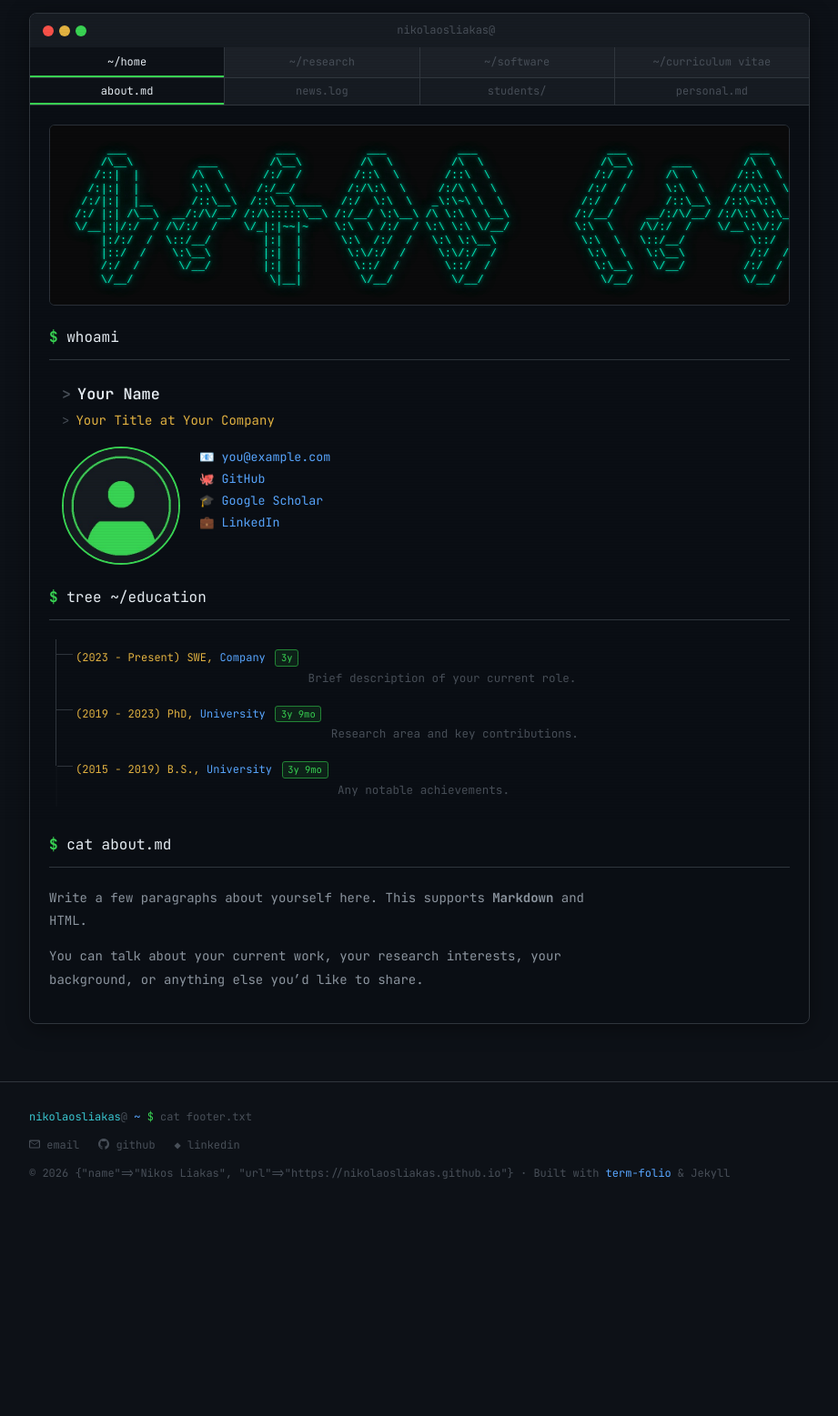
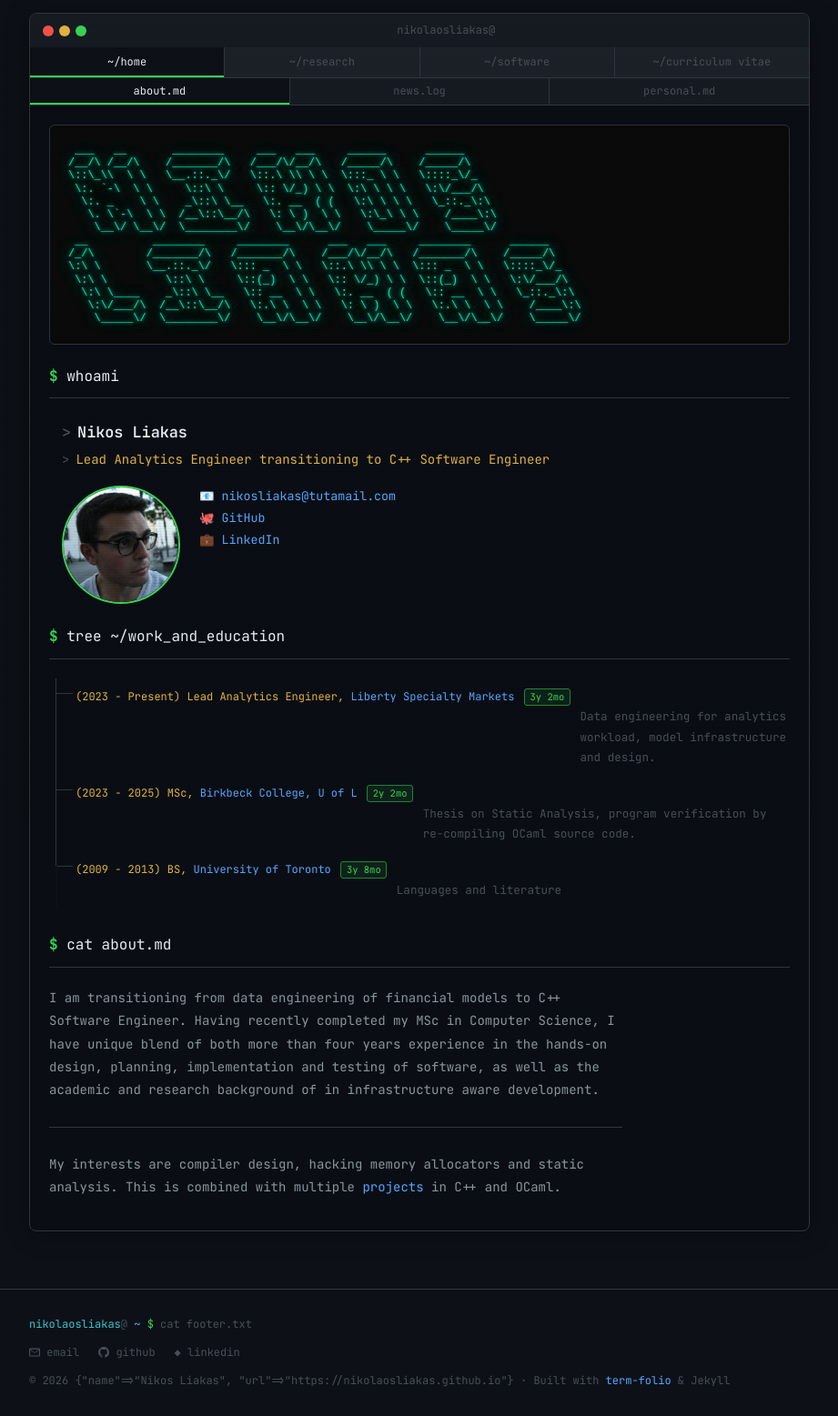
Before and after one commit to nikolaosliakas/nikolaosliakas.github.io, a Jekyll site: the page built from _pages/about.md, in a window 1280 px wide. Shown: the whole page at 91% size, without its empty margins (179-1100 px from the left). Built offline with Jekyll 4.4.1, drawn with Linux system fonts in a browser that asks for light colours; a style sheet for code colours, icons or effects is not loaded; before the commit the page ends 1328 px from its top, so only the background shows below that.

Commit message:
changes to about and personal information. Update of profile pic AKA avatar.

```diff
--- a/_data/pi.yml
+++ b/_data/pi.yml
@@ -1,11 +1,9 @@
-- name: Your Name
-  photo: avatar.jpg  # Place your photo in images/teampic/
-  info: Your Title at Your Company
-  email: you@example.com
-  github: https://github.com/yourusername
-  researchgate: https://www.researchgate.net/profile/Your-Name
-  scholar: https://scholar.google.com/citations?user=XXXXX
-  linkedin: https://linkedin.com/in/yourusername
+- name: Nikos Liakas
+  photo: profile.jpg  # Place your photo in images/teampic/
+  info: Lead Analytics Engineer transitioning to C++ Software Engineer
+  email: nikosliakas@tutamail.com
+  github: https://github.com/nikolaosliakas
+  linkedin: https://www.linkedin.com/in/nikos-liakas-931b74134/
   number_educ: 3
 
   # Education entries (numbered 1, 2, 3, ...)
@@ -14,20 +12,20 @@
   # - _detail = description shown in the tree
   # - _short = compact label (optional)
 
-  education1: (2023 - Present) Software Engineer, <a href="https://example.com">Company</a>
-  education1_start: 2023-06-01
-  education1_detail: "Brief description of your current role."
+  education1: (2023 - Present) Lead Analytics Engineer, <a href="https://www.libertyspecialtymarkets.com/">Liberty Specialty Markets</a>
+  education1_start: 2023-04
+  education1_detail: "Data engineering for analytics workload, model infrastructure and design."
 
-  education2: (2019 - 2023) PhD in Computer Science, <a href="https://example.edu">University</a>
-  education2_start: 2019-09-01
-  education2_end: 2023-06-01
-  education2_detail: "Research area and key contributions."
+  education2: (2019 - 2023) MSc (Dist) in Computer Science, <a href="https://www.bbk.ac.uk/">Birkbeck College, U of L</a>
+  education2_start: 2023-10
+  education2_end: 2025-12
+  education2_detail: "Thesis on Static Analysis, program verification by re-compiling OCaml source code."
 
-  education3: (2015 - 2019) B.S. Computer Science, <a href="https://example.edu">University</a>
-  education3_start: 2015-09-01
-  education3_end: 2019-06-01
-  education3_detail: "Any notable achievements."
+  education3: (2009 - 2013) BS(Hons) Art History, Italian and Bosnian, Croatia, Serbia, <a href="https://utoronto.ca">University of Toronto</a>
+  education3_start: 2009-09
+  education3_end: 2013-05
+  education3_detail: "Languages and literature"
 
-  education1short: (2023 - Present) SWE, <a href="https://example.com">Company</a>
-  education2short: (2019 - 2023) PhD, <a href="https://example.edu">University</a>
-  education3short: (2015 - 2019) B.S., <a href="https://example.edu">University</a>
+  education1short: (2023 - Present) Lead Analytics Engineer, <a href="https://www.libertyspecialtymarkets.com/">Liberty Specialty Markets</a>
+  education2short: (2023 - 2025) MSc, <a href="https://www.bbk.ac.uk/">Birkbeck College, U of L</a>
+  education3short: (2009 - 2013) BS, <a href="https://utoronto.ca">University of Toronto</a>
--- /dev/null
+++ b/_includes/mathjax.html
@@ -0,0 +1,4 @@
+<link rel="stylesheet" href="https://cdn.jsdelivr.net/npm/katex@0.16.9/dist/katex.min.css">
+<script defer src="https://cdn.jsdelivr.net/npm/katex@0.16.9/dist/katex.min.js"></script>
+<script defer src="https://cdn.jsdelivr.net/npm/katex@0.16.9/dist/contrib/auto-render.min.js"
+        onload="renderMathInElement(document.body);"></script>
--- a/_layouts/homelay.html
+++ b/_layouts/homelay.html
@@ -22,7 +22,7 @@ layout: default
   <div class="terminal-tab-bar terminal-subtab-bar" role="tablist" aria-label="Content sections">
     <button class="terminal-content-tab active" data-tab="about" role="tab" aria-selected="true" aria-controls="tab-about">about.md</button>
     <button class="terminal-content-tab" data-tab="news" role="tab" aria-selected="false" aria-controls="tab-news">news.log</button>
-    <button class="terminal-content-tab" data-tab="students" role="tab" aria-selected="false" aria-controls="tab-students">students/</button>
+    <!-- <button class="terminal-content-tab" data-tab="students" role="tab" aria-selected="false" aria-controls="tab-students">students/</button> -->
     <button class="terminal-content-tab" data-tab="personal" role="tab" aria-selected="false" aria-controls="tab-personal">personal.md</button>
   </div>
   <div class="terminal-body">
--- a/_pages/about.md
+++ b/_pages/about.md
@@ -1,22 +1,25 @@
 ---
 title: "About"
 layout: homelay
-description: "Your Name — Your title. Brief SEO description."
+description: "Nikos Liakas - Software Engineer"
 permalink: /
 ---
 
 <pre class="ascii-art glow-pulse" aria-hidden="true">
-      ___                       ___           ___           ___                    ___                   ___           ___           ___           ___
-     /\__\          ___        /\__\         /\  \         /\  \                  /\__\      ___        /\  \         /\__\         /\  \         /\  \
-    /::|  |        /\  \      /:/  /        /::\  \       /::\  \                /:/  /     /\  \      /::\  \       /:/  /        /::\  \       /::\  \
-   /:|:|  |        \:\  \    /:/__/        /:/\:\  \     /:/\ \  \              /:/  /      \:\  \    /:/\:\  \     /:/__/        /:/\:\  \     /:/\ \  \
-  /:/|:|  |__      /::\__\  /::\__\____   /:/  \:\  \   _\:\~\ \  \            /:/  /       /::\__\  /::\~\:\  \   /::\__\____   /::\~\:\  \   _\:\~\ \  \
- /:/ |:| /\__\  __/:/\/__/ /:/\:::::\__\ /:/__/ \:\__\ /\ \:\ \ \__\          /:/__/     __/:/\/__/ /:/\:\ \:\__\ /:/\:::::\__\ /:/\:\ \:\__\ /\ \:\ \ \__\
- \/__|:|/:/  / /\/:/  /    \/_|:|~~|~    \:\  \ /:/  / \:\ \:\ \/__/          \:\  \    /\/:/  /    \/__\:\/:/  / \/_|:|~~|~    \/__\:\/:/  / \:\ \:\ \/__/
-     |:/:/  /  \::/__/        |:|  |      \:\  /:/  /   \:\ \:\__\             \:\  \   \::/__/          \::/  /     |:|  |          \::/  /   \:\ \:\__\
-     |::/  /    \:\__\        |:|  |       \:\/:/  /     \:\/:/  /              \:\  \   \:\__\          /:/  /      |:|  |          /:/  /     \:\/:/  /
-     /:/  /      \/__/        |:|  |        \::/  /       \::/  /                \:\__\   \/__/         /:/  /       |:|  |         /:/  /       \::/  /
-     \/__/                     \|__|         \/__/         \/__/                  \/__/                 \/__/         \|__|         \/__/         \/__/
+ ___   __       ________     ___   ___     ______      ______
+/__/\ /__/\    /_______/\   /___/\/__/\   /_____/\    /_____/\
+\::\_\\  \ \   \__.::._\/   \::.\ \\ \ \  \:::_ \ \   \::::_\/_
+ \:. `-\  \ \     \::\ \     \:: \/_) \ \  \:\ \ \ \   \:\/___/\
+  \:. _    \ \    _\::\ \__   \:. __  ( (   \:\ \ \ \   \_::._\:\
+   \. \`-\  \ \  /__\::\__/\   \: \ )  \ \   \:\_\ \ \    /____\:\
+    \__\/ \__\/  \________\/    \__\/\__\/    \_____\/    \_____\/
+ __          ________     ________      ___   ___     ________      ______
+/_/\        /_______/\   /_______/\    /___/\/__/\   /_______/\    /_____/\
+\:\ \       \__.::._\/   \::: _  \ \   \::.\ \\ \ \  \::: _  \ \   \::::_\/_
+ \:\ \         \::\ \     \::(_)  \ \   \:: \/_) \ \  \::(_)  \ \   \:\/___/\
+  \:\ \____    _\::\ \__   \:: __  \ \   \:. __  ( (   \:: __  \ \   \_::._\:\
+   \:\/___/\  /__\::\__/\   \:.\ \  \ \   \: \ )  \ \   \:.\ \  \ \    /____\:\
+    \_____\/  \________\/    \__\/\__\/    \__\/\__\/    \__\/\__\/    \_____\/
 </pre>
 
 <!-- ═══════════ ABOUT TAB ═══════════ -->
@@ -37,7 +40,6 @@ permalink: /
 <div style="font-size: 0.95rem; line-height: 1.8;">
 <span style="color: var(--text-muted);">📧</span> <a href="mailto:{{ member.email }}">{{ member.email }}</a><br>
 <span style="color: var(--text-muted);">🐙</span> <a href="{{ member.github }}" target="_blank">GitHub</a><br>
-<span style="color: var(--text-muted);">🎓</span> <a href="{{ member.scholar }}" target="_blank">Google Scholar</a><br>
 <span style="color: var(--text-muted);">💼</span> <a href="{{ member.linkedin }}" target="_blank">LinkedIn</a>
 </div>
 </div>
@@ -45,7 +47,7 @@ permalink: /
 </div>
 
 <div class="section-prompt">
-<span class="dollar">$</span> <span class="cmd">tree ~/education</span>
+<span class="dollar">$</span> <span class="cmd">tree ~/work_and_education</span>
 </div>
 
 {% for member in site.data.pi %}
@@ -69,9 +71,11 @@ permalink: /
 
 <div class="about-text" style="color: var(--text-secondary); line-height: 1.8; max-width: 75ch;">
 
-Write a few paragraphs about yourself here. This supports **Markdown** and HTML.
+I am transitioning from data engineering of financial models to C++ Software Engineer. Having recently completed my MSc in Computer Science, I have unique blend of both more than four years experience in the hands-on design, planning, implementation and testing of software, as well as the academic and research background of in infrastructure aware development.
 
-You can talk about your current work, your research interests, your background, or anything else you'd like to share.
+___
+
+My interests are compiler design, hacking memory allocators and static analysis. This is combined with multiple [projects](https://nikolaosliakas.github.io/software/) in C++ and OCaml.
 
 </div>
 
@@ -107,7 +111,7 @@ You can talk about your current work, your research interests, your background,
 </div>
 
 <!-- ═══════════ STUDENTS TAB ═══════════ -->
-<div class="content-tab-panel" id="tab-students">
+<!-- <div class="content-tab-panel" id="tab-students">
 
 <div class="section-prompt">
 <span class="dollar">$</span> <span class="cmd">ls ~/supervised-students/</span>
@@ -124,7 +128,7 @@ You can talk about your current work, your research interests, your background,
 </div>
 </div>
 
-</div>
+</div> -->
 
 <!-- ═══════════ PERSONAL TAB ═══════════ -->
 <div class="content-tab-panel" id="tab-personal">
@@ -133,9 +137,25 @@ You can talk about your current work, your research interests, your background,
 <span class="dollar">$</span> <span class="cmd">cat ~/personal.md</span>
 </div>
 
-<div style="color: var(--text-secondary); line-height: 1.8; margin-bottom: 2rem;">
+<style>
+  .book-title strong {
+    color: #33fff8;
+  }
+</style>
 
-Write something personal here — hobbies, family, interests. This section is optional; remove the "personal" tab from `homelay.html` if you don't want it.
+<div class="book-title" style="color: var(--text-secondary); line-height: 1.8; margin-bottom: 2rem;">
+
+I like to read literature, history, poetry and philosophy when not pinning pointers to addresses. Running and climbing especially with friends. Baile funk, laouto, paixnidia etc etc.
+
+____
+
+Highlight reads, unsorted:
+
+- **The Information** by James Gleick
+- **2666** by Roberto Bolano
+- **By Grand Central Station I Sat Down and Wept** by Elizabeth Smart
+- **Event** by Slavoj Zizek
+- **The Autobiography of Red** by Anne Carson
 
 </div>
 
@@ -151,12 +171,12 @@ Write something personal here — hobbies, family, interests. This section is op
 
 <div class="tree stagger-children">
 <div class="tree-item">
-<span class="tree-date" data-start="2000-01" data-end="2018-09" style="min-width: 80px;">0 – 18</span>
-<span class="tree-label">🏠 <a href="https://en.wikipedia.org/wiki/Your_Hometown">Your Hometown</a>, Country</span>
+<span class="tree-date" data-start="1991-01" data-end="2013-06" style="min-width: 80px;">0 – 21</span>
+<span class="tree-label">🏠 <a href="https://en.wikipedia.org/wiki/Toronto">Toronto</a>, Canada</span>
 </div>
 <div class="tree-item">
-<span class="tree-date" data-start="2018-09" style="min-width: 80px;">18 – now</span>
-<span class="tree-label">🏙️ <a href="https://en.wikipedia.org/wiki/Your_City">Your City</a>, Country</span>
+<span class="tree-date" data-start="2016-06" style="min-width: 80px;">25 – now</span>
+<span class="tree-label">🏙️ <a href="https://en.wikipedia.org/wiki/London">London</a>, United Kingdom</span>
 </div>
 </div>
 
--- a/assets/js/terminal.js
+++ b/assets/js/terminal.js
@@ -166,14 +166,14 @@ document.addEventListener('DOMContentLoaded', function () {
     L.control.zoom({ position: 'bottomright' }).addTo(map);
 
     var places = [
-      { lat: 44.72, lon: 10.08, label: 'Noceto', age: '0–2', color: '#39d353' },
-      { lat: 44.74, lon: 10.28, label: 'Panocchia', age: '2–12', color: '#39d353' },
-      { lat: 44.93, lon: 10.37, label: 'Colorno', age: '12–22', color: '#39d353' },
-      { lat: 46.06, lon: 13.24, label: 'Udine', age: '22–24', color: '#39d353' },
-      { lat: 55.70, lon: 13.19, label: 'Lund', age: '24–25', color: '#58a6ff' },
-      { lat: 55.61, lon: 13.00, label: 'Malmö', age: '25–29', color: '#58a6ff' },
-      { lat: 55.73, lon: 9.11,  label: 'Billund', age: '29–31', color: '#f85149' },
-      { lat: 55.71, lon: 9.54,  label: 'Vejle', age: '31–now', color: '#f85149' }
+      { lat: 43.65, lon: -79.38, label: 'Toronto', age: '0–21', color: '#39d353' },
+      // { lat: 51.50, lon: 0.13, label: 'London', age: '21–23', color: '#39d353' },
+      { lat: 46.35, lon: -72.55, label: 'Trois-Rivieres', age: '23-25', color: '#58a6ff' },
+      { lat: 51.50, lon: 0.13, label: 'London', age: '25–now', color: '#f85149' },
+      // { lat: 55.70, lon: 13.19, label: 'Lund', age: '24–25', color: '#58a6ff' },
+      // { lat: 55.61, lon: 13.00, label: 'Malmö', age: '25–29', color: '#58a6ff' },
+      // { lat: 55.73, lon: 9.11,  label: 'Billund', age: '29–31', color: '#f85149' },
+      // { lat: 55.71, lon: 9.54,  label: 'Vejle', age: '31–now', color: '#f85149' }
     ];
 
     // Draw path connecting all places
```
Also changed, not shown: _pages/teaching.md (deleted, +0 -32 lines), images/teampic/avatar.jpg (deleted), images/teampic/profile.jpg (added).
